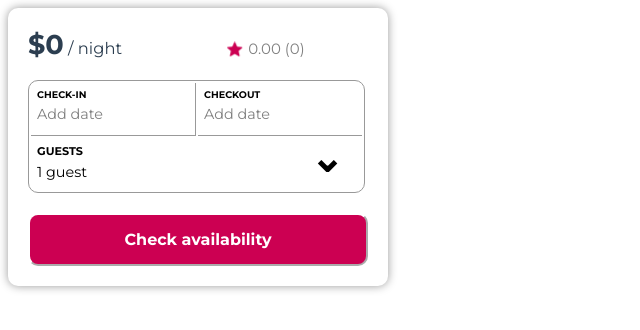
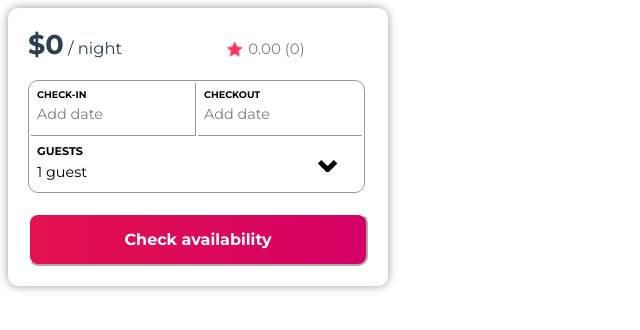
Before and after one commit to Vacorent/ReservationMenu, a React app: page / in a window 1280 px wide. Shown: the top 330 px of the page, without its empty margins (0-640 px from the left). Built offline with nearby package versions, Linux system fonts and the light colour scheme; no server answers; the HTML template or start-up script is replaced by a standard one.

Commit message:
Working on availability hover

```diff
--- a/client/src/css/Header.css
+++ b/client/src/css/Header.css
@@ -23,7 +23,7 @@
 
 .star {
   color: transparent;
-  text-shadow: 0 0 0 #cc0052;
+  text-shadow: 0 0 0 #fc315c;
   transform: scale(0.6,0.6);
   margin-bottom: 0px;
   margin-left: 100px;
--- a/client/src/css/index.css
+++ b/client/src/css/index.css
@@ -12,7 +12,7 @@
 .availButton {
   font-family: 'Montserrat', sans-serif;
   font-weight: 700;
-  background-color: #cc0052;
+  background: linear-gradient(to left, #d50066, #e3114e);
   color: white;
   padding: 15px 15px;
   text-align: center;
@@ -25,7 +25,11 @@
 }
 
 .availButton:hover {
-  background-color: #cc3399;
+  background-color: #d50066;
+  /*background-position: 100px;*/
+  transition: background 2s ease-in;
+  background: radial-gradient(circle 80px, #ec215b, #d50066);
+
 }
 
 button:focus {
--- a/client/src/index.jsx
+++ b/client/src/index.jsx
@@ -5,8 +5,6 @@ import axios from 'axios';
 import styles from './css/index.css';
 import Header from './components/Header';
 import Calendar from './components/Calendar';
-
-console.log(styles)
 
 class App extends React.Component {
   constructor() {
@@ -51,12 +49,14 @@ class App extends React.Component {
     let { rating } = this.state;
     rating = rating.toFixed(2);
     return (
+      <>
       <div className={styles.root}>
         <Header price={price} rating={rating} reviewCount={reviewCount} />
         <br />
         <Calendar capacity={capacity} calendar={calendar} />
         <button type="submit" className={styles.availButton}>Check availability</button>
       </div>
+      </>
     );
   }
 }
```
